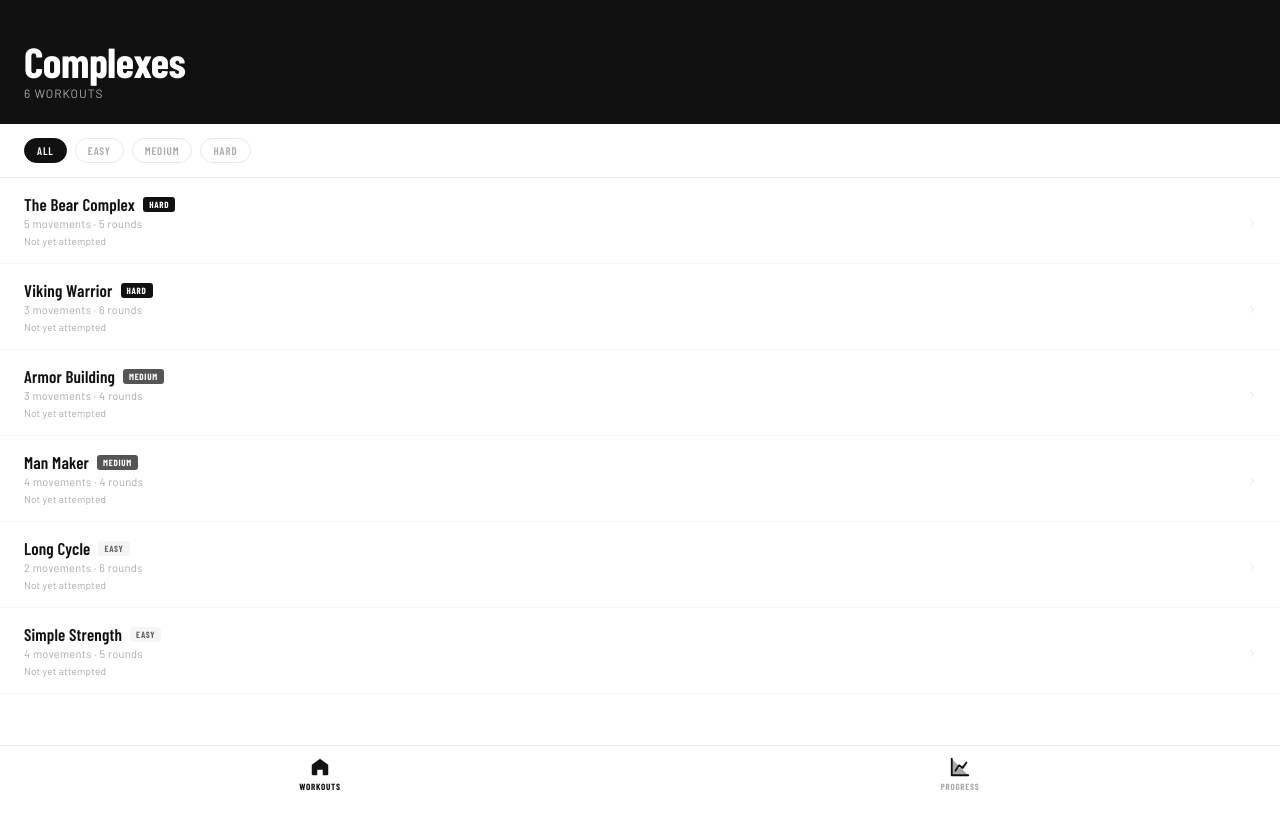
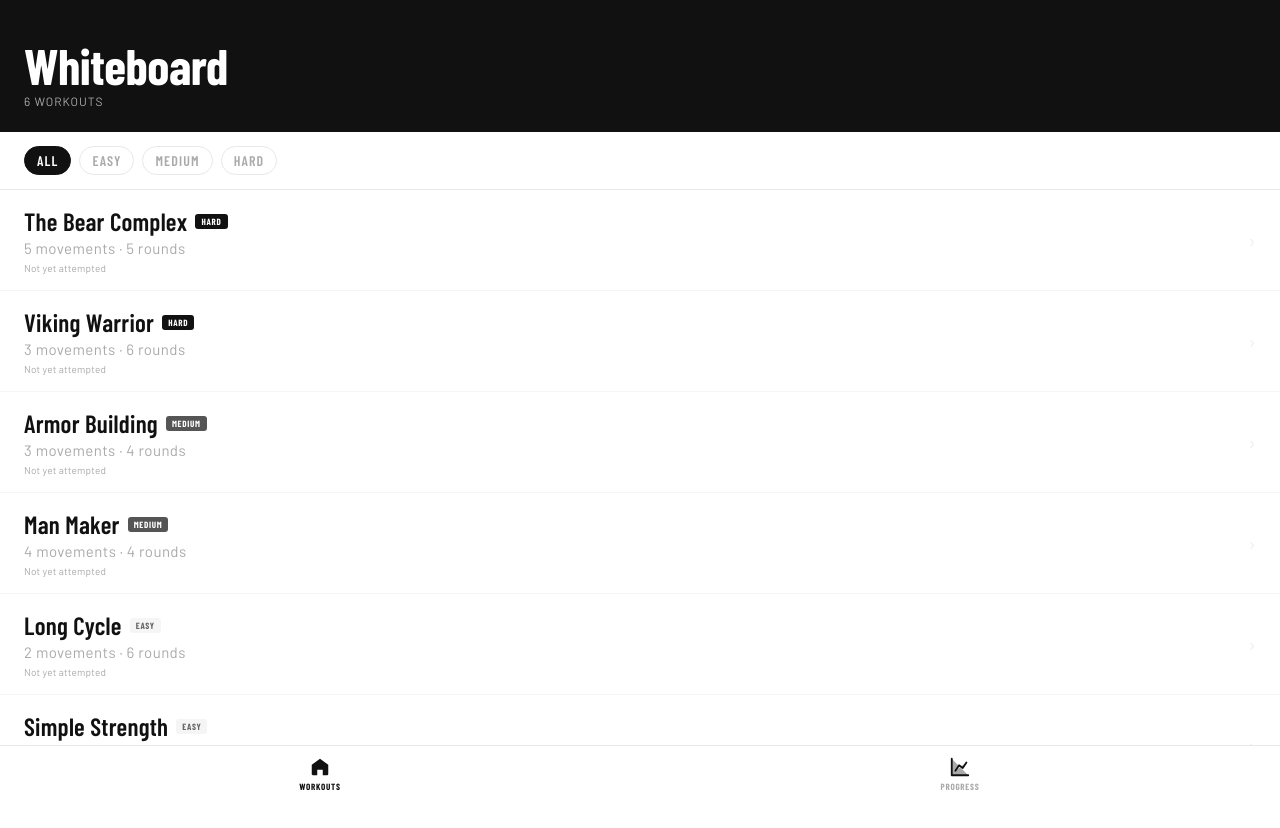
Before and after one commit to dakotabreezy23z/Whiteboard, a plain HTML site: page index.html in a window 1280 px wide. Before the commit the page ends 800 px from the top, so only its background shows below. Drawn offline with nearby package versions, Linux system fonts and the light colour scheme.

Commit message:
Update index.html

```diff
--- a/index.html
+++ b/index.html
@@ -50,7 +50,7 @@
   }
   .home-header h1 {
     font-family: var(--font-cond);
-    font-size: 42px;
+    font-size: 50px;
     font-weight: 700;
     color: var(--white);
     letter-spacing: -0.01em;
@@ -76,7 +76,7 @@
 
   .filter-chip {
     font-family: var(--font-cond);
-    font-size: 11px;
+    font-size: 14px;
     font-weight: 600;
     letter-spacing: 0.08em;
     text-transform: uppercase;
@@ -106,7 +106,7 @@
   .workout-card-info { flex: 1; min-width: 0; }
   .workout-card-name {
     font-family: var(--font-cond);
-    font-size: 17px;
+    font-size: 25px;
     font-weight: 600;
     color: var(--black);
     letter-spacing: 0.01em;
@@ -129,7 +129,7 @@
   .diff-med { background: #555; color: var(--white); }
 
   .workout-card-meta {
-    font-size: 11px;
+    font-size: 15px;
     color: var(--gray-400);
     margin-top: 3px;
     letter-spacing: 0.03em;
@@ -161,7 +161,7 @@
     align-items: center;
     gap: 6px;
     color: var(--gray-400);
-    font-size: 12px;
+    font-size: 17px;
     letter-spacing: 0.06em;
     text-transform: uppercase;
     font-family: var(--font-cond);
@@ -171,7 +171,7 @@
     margin-bottom: 16px;
   }
   .back-btn:active { color: var(--white); }
-  .back-arrow { font-size: 16px; }
+  .back-arrow { font-size: 19px; }
 
   .detail-label {
     font-size: 10px;
@@ -202,7 +202,7 @@
     border-bottom: 1px solid var(--gray-100);
   }
   .detail-description p {
-    font-size: 13px;
+    font-size: 19px;
     color: var(--gray-600);
     line-height: 1.6;
   }
@@ -238,12 +238,12 @@
   }
   .ex-info { flex: 1; }
   .ex-name-text {
-    font-size: 14px;
+    font-size: 20px;
     font-weight: 500;
     color: var(--black);
   }
   .ex-reps {
-    font-size: 11px;
+    font-size: 14px;
     color: var(--gray-400);
     margin-top: 2px;
   }
@@ -299,7 +299,7 @@
   }
   .ex-desc-section h3 {
     font-family: var(--font-cond);
-    font-size: 11px;
+    font-size: 18px;
     font-weight: 700;
     letter-spacing: 0.1em;
     text-transform: uppercase;
@@ -307,7 +307,7 @@
     margin-bottom: 10px;
   }
   .ex-desc-section p, .ex-desc-section li {
-    font-size: 14px;
+    font-size: 18px;
     color: var(--gray-800);
     line-height: 1.7;
   }
@@ -642,7 +642,7 @@
 ════════════════════════════════════════════ -->
 <div id="screen-home" class="screen active has-nav">
   <div class="home-header">
-    <h1>Complexes</h1>
+    <h1>Whiteboard</h1>
     <p id="home-subtitle">6 workouts</p>
   </div>
   <div class="filter-bar">
@@ -859,11 +859,11 @@ const WORKOUTS = [
     rounds: 5,
     description: "A classic barbell complex adapted for kettlebell. Five movements performed back-to-back without setting the bell down. One full sequence counts as one rep — complete five reps per round, five rounds total. Rest between rounds as needed. It will humble you.",
     exercises: [
-      { name: "Clean", reps: "1 rep" },
-      { name: "Front Squat", reps: "1 rep" },
-      { name: "Push Press", reps: "1 rep" },
-      { name: "Back Squat", reps: "1 rep" },
-      { name: "Push Press", reps: "1 rep" }
+      { name: "Clean", reps: "8 reps" },
+      { name: "Front Squat", reps: "8 reps" },
+      { name: "Push Press", reps: "8 reps" },
+      { name: "Back Squat", reps: "8 reps" },
+      { name: "Snatch", reps: "8 reps" }
     ]
   },
   {
@@ -885,9 +885,9 @@ const WORKOUTS = [
     rounds: 4,
     description: "A Dan John staple. Two cleans, one press, three front squats — performed as a single unbroken sequence. Designed to build shoulder and upper back mass while reinforcing movement quality under fatigue. Start lighter than you think you need to.",
     exercises: [
-      { name: "Clean", reps: "2 reps" },
-      { name: "Press", reps: "1 rep" },
-      { name: "Front Squat", reps: "3 reps" }
+      { name: "Clean", reps: "10 reps" },
+      { name: "Press", reps: "10 rep" },
+      { name: "Front Squat", reps: "10 reps" }
     ]
   },
   {
@@ -910,8 +910,8 @@ const WORKOUTS = [
     rounds: 6,
     description: "The foundational kettlebell sport lift. Clean the bell from the floor to the rack, press it overhead, return to rack, set it down — that's one rep. The 'long' refers to the full range of motion. Deceptively simple. Builds incredible total-body conditioning over time.",
     exercises: [
-      { name: "Clean", reps: "1 rep" },
-      { name: "Press", reps: "1 rep" }
+      { name: "Clean", reps: "8 reps" },
+      { name: "Press", reps: "8 reps" }
     ]
   },
   {
```
